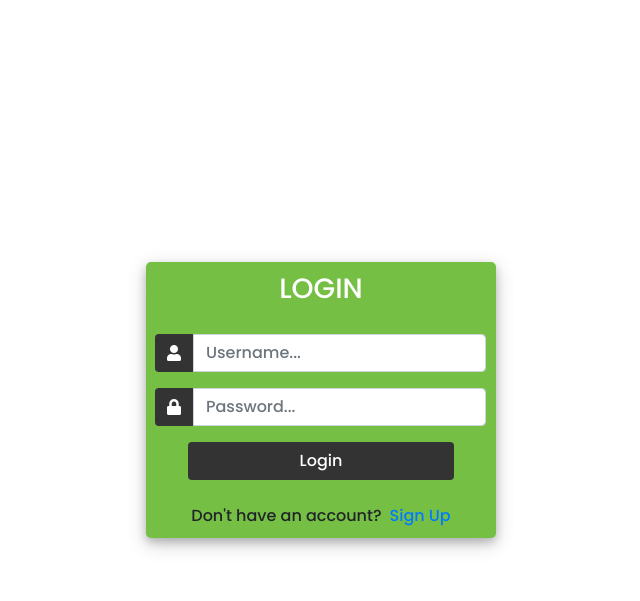
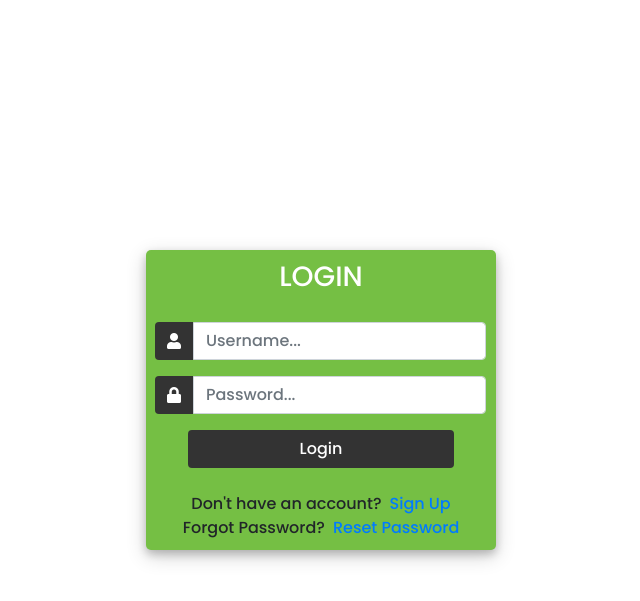
Before and after one commit to jenny-hub90/FinalYearProject, a Django app: a page that uses heraldsupportclan/accounts/templates/registration/login.html in a window 1280 px wide. Shown: the top 601 px of the page, without its empty margins (319-959 px from the left). Run offline with Django 3.2, Linux system fonts and the light colour scheme; parts of the project's set-up code (start-up, migrations or seed data) failed here and were passed over; some libraries are stand-ins or nearby versions.

Commit message:
added reset password and made it functional

```diff
--- a/heraldsupportclan/HSC/urls.py
+++ b/heraldsupportclan/HSC/urls.py
@@ -1,4 +1,5 @@
 from django.urls import path
+from django.contrib.auth import views as auth_views
 
 from . import views
 from .views import Newsletter
@@ -10,10 +11,23 @@ urlpatterns = [
     path('register/',views.registerPage, name='register'),
     path('login/',views.loginPage, name='login'),
     path('Event',views.Event, name='Event'),
-    #path('Newsletter',views.Newsletter, name='Newsletter'),
     path('Newsletter', Newsletter.as_view(), name="Newsletter"),
-    path('ForgotPassword', views.ForgotPassword, name='ForgotPassword'),
-    path('changepassword', views.changepassword, name="changepassword"),
+    path('reset_password/',
+    auth_views.PasswordResetView.as_view(template_name="registration/password_reset.html"),
+    name="reset_password"),
+
+    path('reset_password_sent/',
+    auth_views.PasswordResetDoneView.as_view(template_name="registration/password_reset_sent.html"),
+    name="password_reset_done"),
+
+    path('reset/<uidb64>/<token>/',
+    auth_views.PasswordResetConfirmView.as_view(template_name="registration/password_reset_form.html"),
+    name="password_reset_confirm"),
+
+    path('reset_password_complete/',
+    auth_views.PasswordResetCompleteView.as_view(template_name="registration/password_reset_done.html"),
+    name="password_reset_complete"),
+
     path('eventinfo', views.eventinfo, name='eventinfo'),
     path('studentreview', views.studentreview, name='studentreview'),
 ]
--- a/heraldsupportclan/accounts/templates/registration/login.html
+++ b/heraldsupportclan/accounts/templates/registration/login.html
@@ -120,8 +120,10 @@
 				<div class="mt-4">
 					<div class="d-flex justify-content-center links">
 						Don't have an account? <a href="{% url 'register' %}" class="ml-2">Sign Up</a>
+                    </div>
+					<div class="d-flex justify-content-center links">
+						Forgot Password? <a href="{% url 'reset_password' %}" class="ml-2">Reset Password</a>
 					</div>
-
 				</div>
 			</div>
 		</div>
--- /dev/null
+++ b/heraldsupportclan/accounts/templates/registration/password_reset_done.html
@@ -0,0 +1,5 @@
+<h3>Password reset complete</h3>
+
+<p>Your password has been set. You may go ahead and log in now.</p>
+
+<a href="/">Log in</a>
--- /dev/null
+++ b/heraldsupportclan/accounts/templates/registration/password_reset_sent.html
@@ -0,0 +1,6 @@
+<h3>Password reset sent</h3>
+
+
+<p>We’ve emailed you instructions for setting your password, if an account exists with the email you entered. You should receive them shortly.</p>
+
+<p>If you don’t receive an email, please make sure you’ve entered the address you registered with, and check your spam folder.</p>
--- a/heraldsupportclan/accounts/urls.py
+++ b/heraldsupportclan/accounts/urls.py
@@ -1,5 +1,6 @@
 from django.urls import path
 from .views import *
+
 
 urlpatterns = [
     path('register/', UserRegisterView.as_view(), name='register'),
--- a/heraldsupportclan/accounts/views.py
+++ b/heraldsupportclan/accounts/views.py
@@ -39,6 +39,7 @@ def loginPage(request):
     return render(request,'accounts/login.html', context)
 
 
+
 def logoutUser(request):
 	logout(request)
 	return redirect('Home')
--- a/heraldsupportclan/heraldsupportclan/settings.py
+++ b/heraldsupportclan/heraldsupportclan/settings.py
@@ -145,8 +145,11 @@ LOGIN_REDIRECT_URL = 'Home'
 LOGOUT_REDIRECT_URL = 'Home'
 
 
+#SMTP Configuration
 
 EMAIL_BACKEND = 'django.core.mail.backends.smtp.EmailBackend'
 EMAIL_HOST = 'smtp.gmail.com'
 EMAIL_USE_TLS = True
 EMAIL_PORT = 587
+EMAIL_HOST_USER = 'jumbledjenny19@gmail.com'
+EMAIL_HOST_PASSWORD = 'funnyjenny19'
```
Also changed, not shown: heraldsupportclan/HSC/views.py (+4 -13 lines), heraldsupportclan/accounts/templates/registration/password_reset.html (added, +46 -0 lines), heraldsupportclan/accounts/templates/registration/password_reset_form.html (added, +11 -0 lines).
